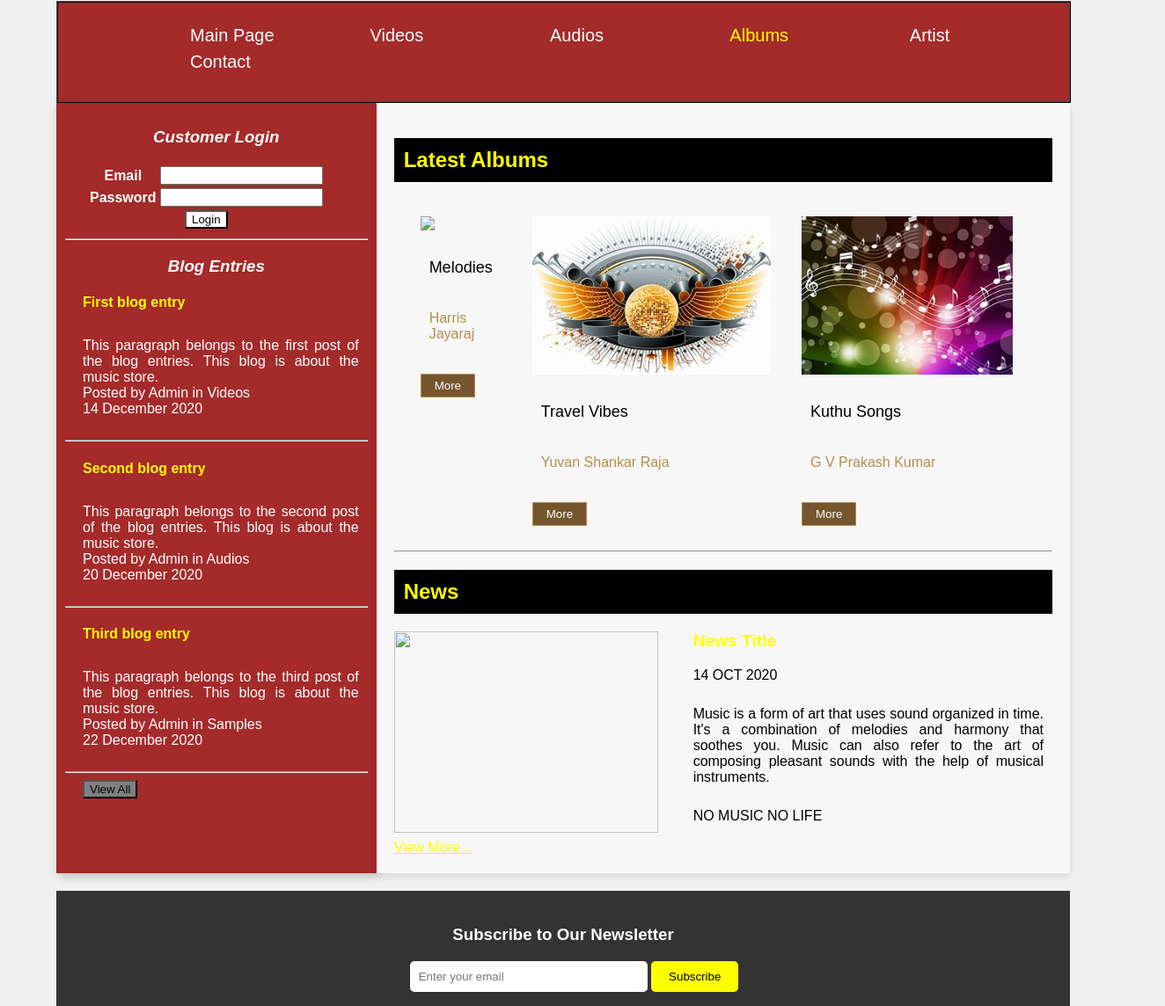
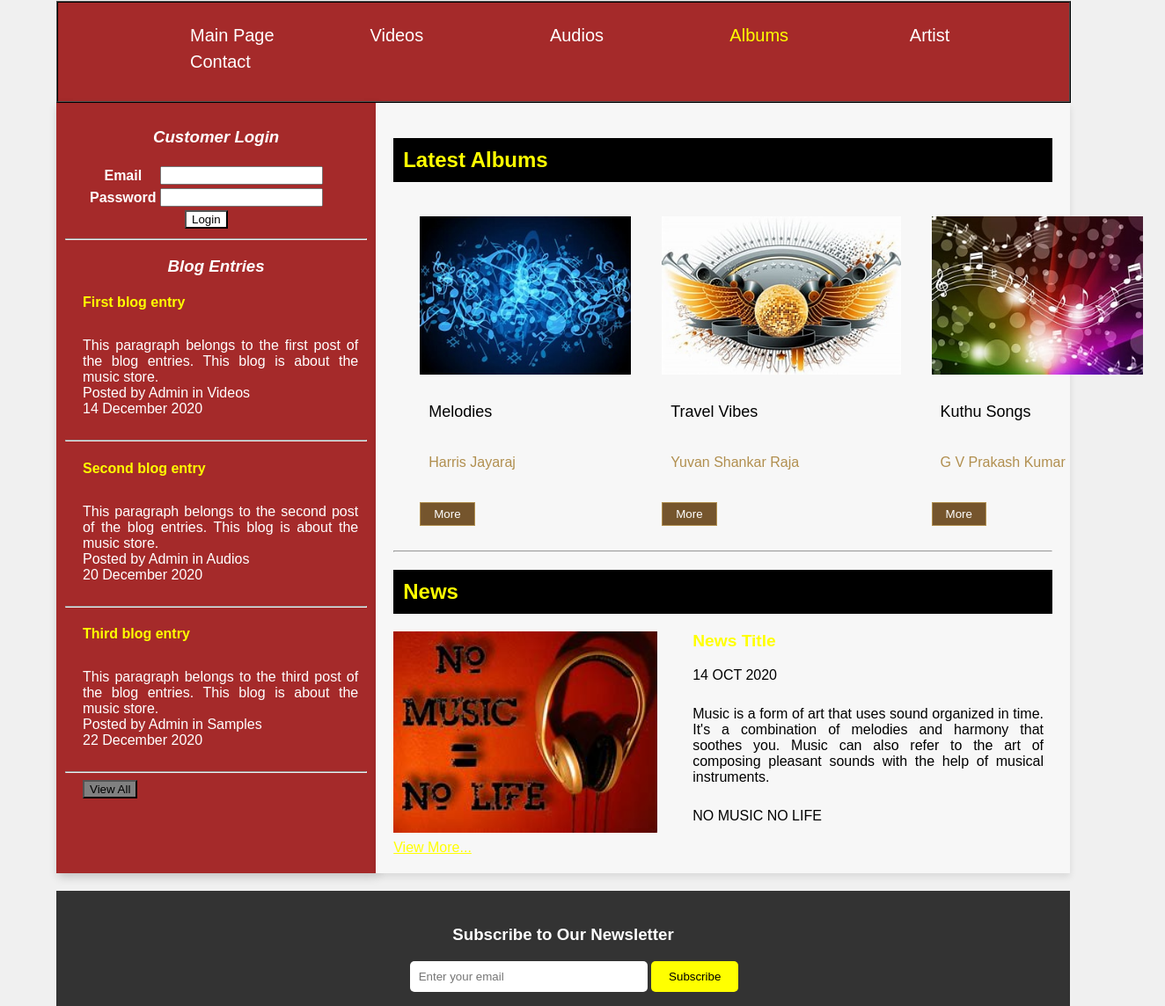
Before and after one commit to hari05042002/Profile, a plain HTML site: page music.html in a window 1280 px wide. Shown: the part 335-1479 px from the top of the page at 88% size, 1324 px wide, since content can reach past the window. Drawn offline with Linux system fonts and the light colour scheme; the site is published under a folder, as on GitHub Pages, so addresses that start at the root find nothing.

Commit message:
first commit

```diff
--- a/music.html
+++ b/music.html
@@ -268,7 +268,7 @@ footer{
     <h2>Latest Albums</h2>
     <div class="albums">
         <div>
-            <img src="/images2/music1.jpg" height="180px">
+            <img src="images2/music1.jpg" height="180px">
             <p style="font-size:large;">Melodies</p>
             <p style="color:rgb(177,143,79);">Harris Jayaraj</p>
             <button class="Viewmore">More</button>
@@ -289,7 +289,7 @@ footer{
     <hr>
     <h2>News</h2>
     <div class="down">
-        <img src="/images2/music5.jpg" height="229px" width="300px" style="padding-right:40px; float:left;">
+        <img src="images2/music5.jpg" height="229px" width="300px" style="padding-right:40px; float:left;">
         <h3 style="color:yellow; font-size:larger;">News Title</h3>
         14 OCT 2020
         <p>Music is a form of art that uses sound organized in time. It's a combination of melodies and harmony that soothes you. Music can also refer to the art of composing pleasant sounds with the help of musical instruments.</p>
```
